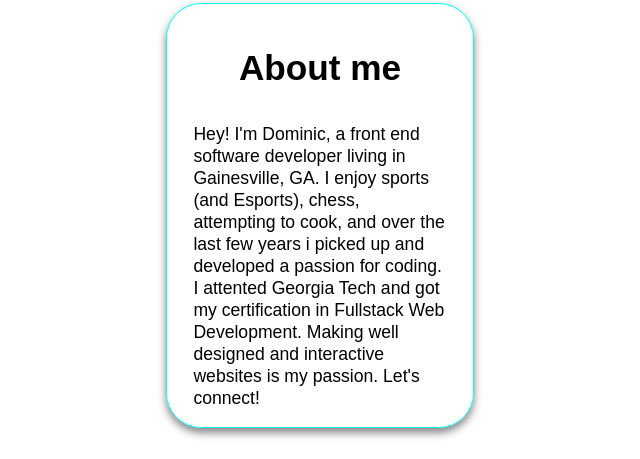
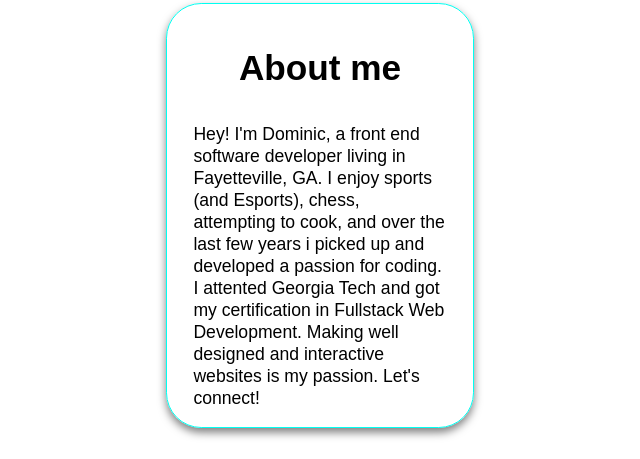
Before and after one commit to DominicFisher18/MyPortfolio, a plain HTML site: page index.html in a window 1280 px wide. Shown: the part 840-1299 px from the top of the page, 565-1205 px from the left. Drawn offline with nearby package versions, Linux system fonts and the light colour scheme.

Commit message:
changed location

```diff
--- a/index.html
+++ b/index.html
@@ -43,7 +43,7 @@
                     </h2>
                 </div>
                 <p>
-                    Hey! I'm Dominic, a front end software developer living in Gainesville, GA.  I enjoy sports (and Esports), chess, attempting to cook, and over the last few years i
+                    Hey! I'm Dominic, a front end software developer living in Fayetteville, GA.  I enjoy sports (and Esports), chess, attempting to cook, and over the last few years i
                     picked up and developed a passion for coding.  I attented Georgia Tech and got my certification in Fullstack Web Development.  Making well designed and interactive
                     websites is my passion.  Let's connect!
                 </p>
```
